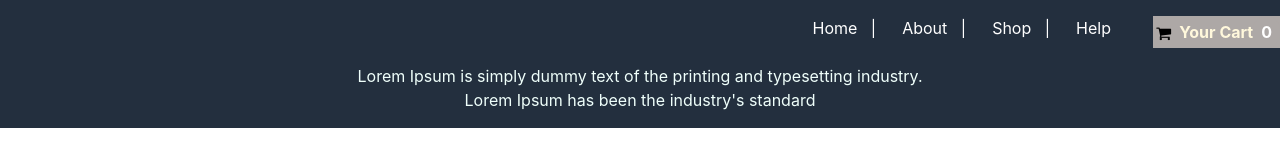
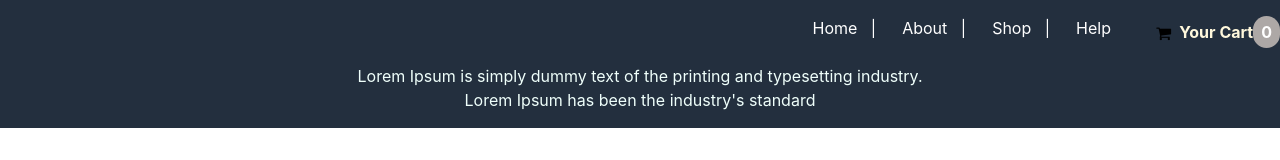
Before and after one commit to hsachan13/E-commerce, a React (Create React App) app: page /products in a window 1280 px wide. Shown: the top 160 px of the page. Built offline with nearby package versions, Linux system fonts and the light colour scheme; no server answers.

Commit message:
Update cartButton.module.css

```diff
--- a/src/components/Cart/HeaderCartButton/cartButton.module.css
+++ b/src/components/Cart/HeaderCartButton/cartButton.module.css
@@ -2,7 +2,7 @@
     cursor: pointer;
     font: inherit;
     border: none;
-    background-color: #ada8a6;
+    background-color: transparent;
     color: white;
     /* padding: 0.75rem 3rem; */
     display: flex;
```
